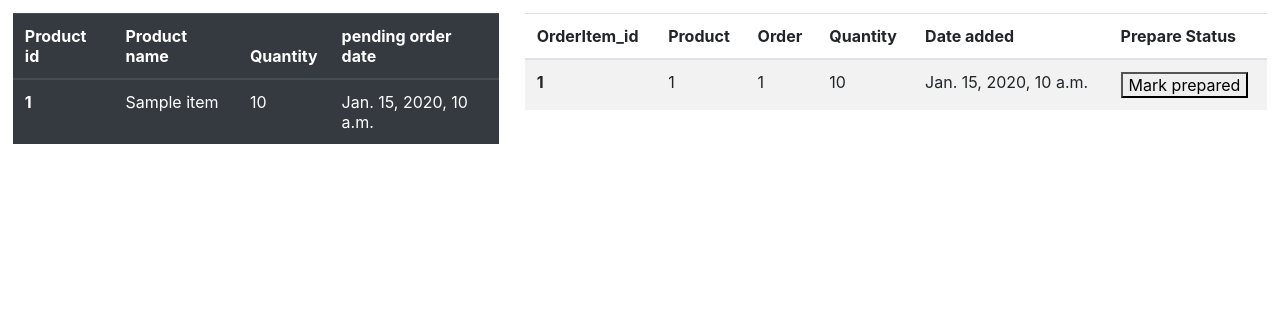
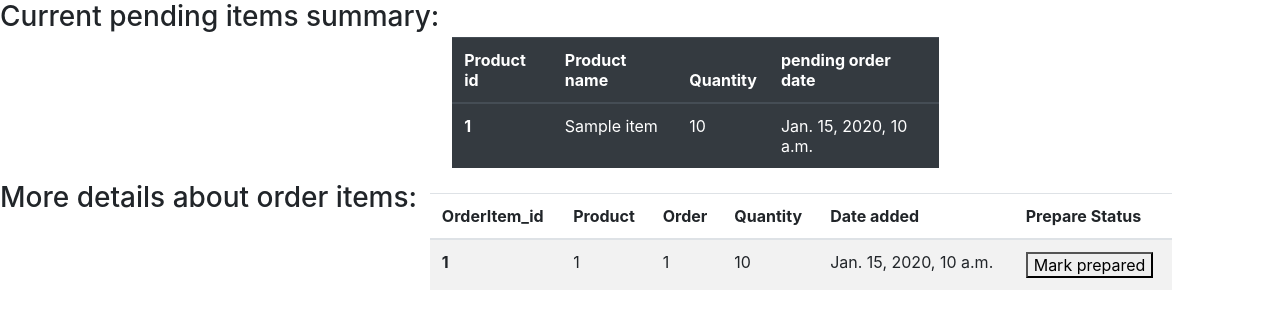
Before and after one commit to bhupinbaral0/CMS, a Django app: template canteen/templates/current_demands.html in a window 1280 px wide. Shown: the part 56-385 px from the top of the page. Run offline with Django 3.2, Linux system fonts and the light colour scheme; tables that the repository leaves empty hold one stand-in row (values such as "Sample post"); the template is opened without the code that fills it: values that come from a table or form of the project are taken from there, most other values are stand-ins (such as "Sample title", 1, 10 or a date in 2020); some libraries are stand-ins or nearby versions.

Commit message:
table formatting edited

```diff
--- a/canteen/templates/current_demands.html
+++ b/canteen/templates/current_demands.html
@@ -7,8 +7,11 @@
     </head>
 
     <body>
-        <!-- <h3 style="float:left;"> Current pending items summary:</h3> -->
+      <h3 style="float:left;"> Current pending items summary:</h3>
+      <br>
+
         <table class="table table-dark" style="width:38%; float:left;margin:1%;">
+
             <thead>
                 <tr>
 
@@ -42,8 +45,9 @@
             </tbody>
         </table>
 
-        <!-- <h3 style="float:left;"> More details about order items: </h3> -->
+     <h3 style="float:left;"> More details about order items: </h3>
         <table class="table table-striped" style="width:58%; float:left;margin:1%;">
+
             <thead>
                 <tr>
                 <th scope="col">OrderItem_id</th>
```
